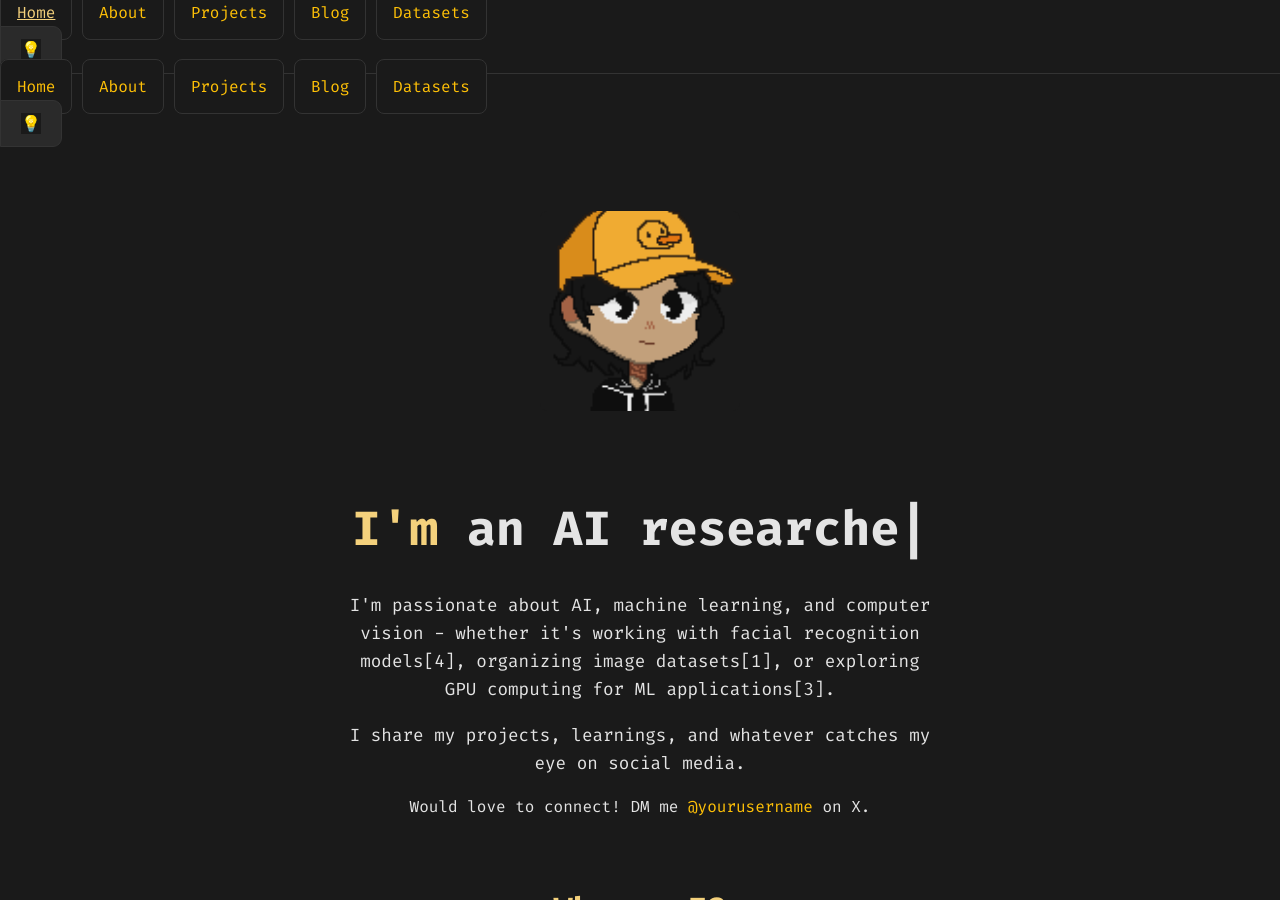
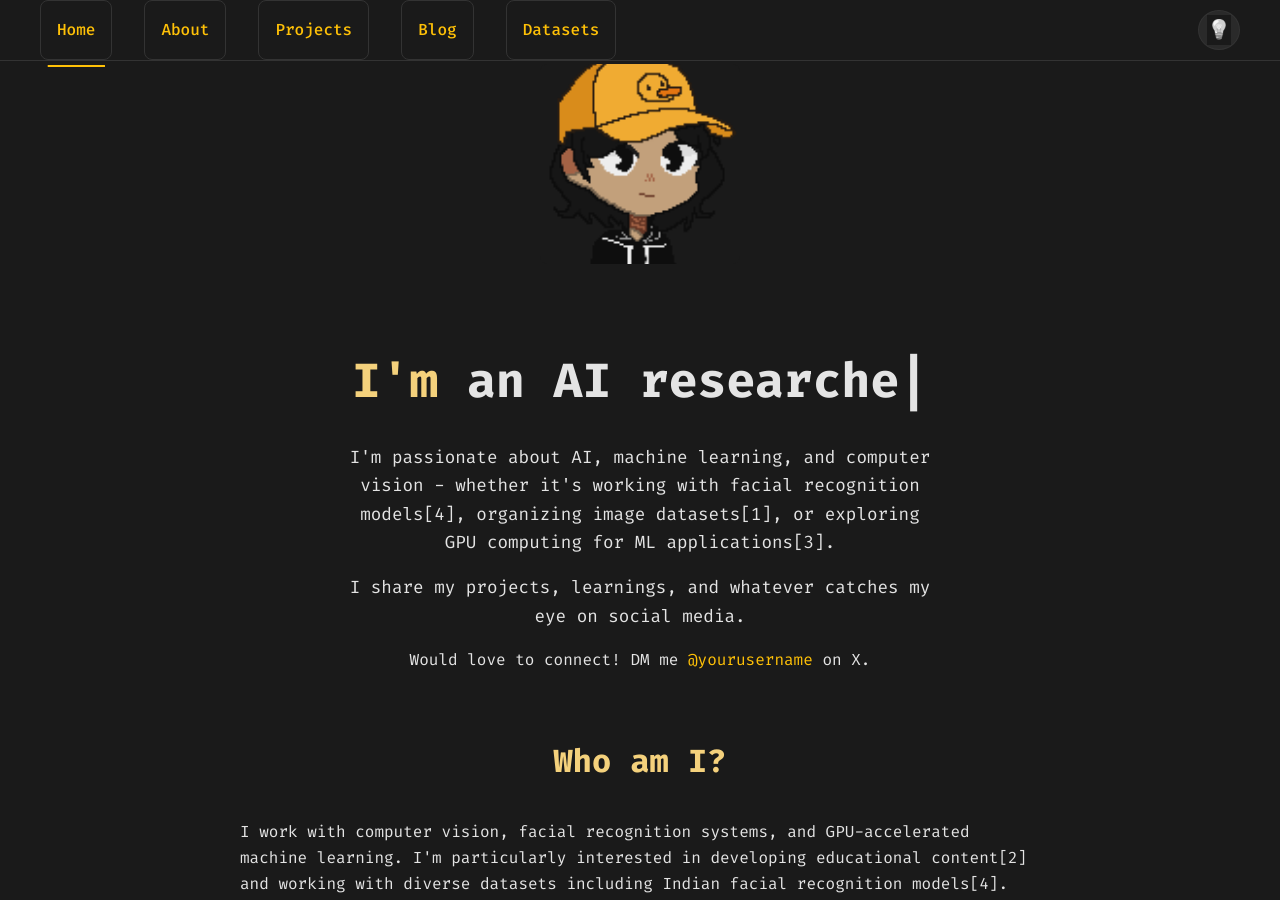
Before and after one commit to shrrynsh/site.github.io, a Jekyll site: the page built from index.md, in a window 1280 px wide and 900 px high. Built offline with Jekyll 4.4.1, drawn with Linux system fonts in a browser that asks for light colours.

Commit message:
Update style.css

```diff
--- a/assets/css/style.css
+++ b/assets/css/style.css
@@ -802,3 +802,132 @@
 	}
 
 }
+
+/* Modern Navbar Styles (Global) */
+.main-nav {
+	background: var(--nav-bg, #2a2a2a);
+	border-bottom: 1px solid var(--border, #333);
+	position: fixed;
+	top: 0;
+	left: 0;
+	right: 0;
+	width: 100vw;
+	z-index: 100;
+	transition: all 0.3s ease;
+}
+
+.nav-container {
+	max-width: 1200px;
+	margin: 0 auto;
+	display: flex;
+	justify-content: space-between;
+	align-items: center;
+	padding: 0 2rem;
+	height: 60px;
+}
+
+.nav-links {
+	display: flex;
+	gap: 2rem;
+	align-items: center;
+}
+
+.nav-link {
+	color: var(--text-secondary, #e4e4e4);
+	text-decoration: none;
+	font-weight: 500;
+	padding: 0.5rem 1rem;
+	border-radius: 6px;
+	transition: all 0.3s ease;
+	position: relative;
+}
+
+.nav-link:hover {
+	color: var(--accent, #ffc107);
+	background: rgba(255, 193, 7, 0.1);
+}
+
+.nav-link.active {
+	color: var(--accent, #ffc107);
+}
+
+.nav-link::after {
+	content: '';
+	position: absolute;
+	bottom: -8px;
+	left: 50%;
+	width: 0;
+	height: 2px;
+	background: var(--accent, #ffc107);
+	transition: all 0.3s ease;
+	transform: translateX(-50%);
+}
+
+.nav-link:hover::after,
+.nav-link.active::after {
+	width: 80%;
+}
+
+.nav-extras {
+	display: flex;
+	align-items: center;
+	gap: 1rem;
+}
+
+.nav-divider {
+	width: 1px;
+	height: 30px;
+	background: linear-gradient(
+		to bottom,
+		transparent,
+		var(--accent, #ffc107),
+		transparent
+	);
+	opacity: 0.6;
+}
+
+.theme-toggle {
+	background: none;
+	border: 2px solid var(--border, #333);
+	border-radius: 50%;
+	width: 40px;
+	height: 40px;
+	display: flex;
+	align-items: center;
+	justify-content: center;
+	cursor: pointer;
+	transition: all 0.3s ease;
+	position: relative;
+	overflow: hidden;
+}
+
+.theme-toggle:hover {
+	border-color: var(--accent, #ffc107);
+	transform: scale(1.1);
+}
+
+.theme-toggle:active {
+	transform: scale(0.95);
+}
+
+.bulb-icon {
+	font-size: 1.2rem;
+	transition: all 0.3s ease;
+	filter: grayscale(1);
+}
+
+.theme-toggle:hover .bulb-icon {
+	filter: grayscale(0);
+	transform: rotate(15deg);
+}
+
+.nav-underline {
+	height: 2px;
+	background: linear-gradient(
+		90deg,
+		transparent,
+		var(--accent, #ffc107),
+		transparent
+	);
+	opacity: 0.3;
+}
```
